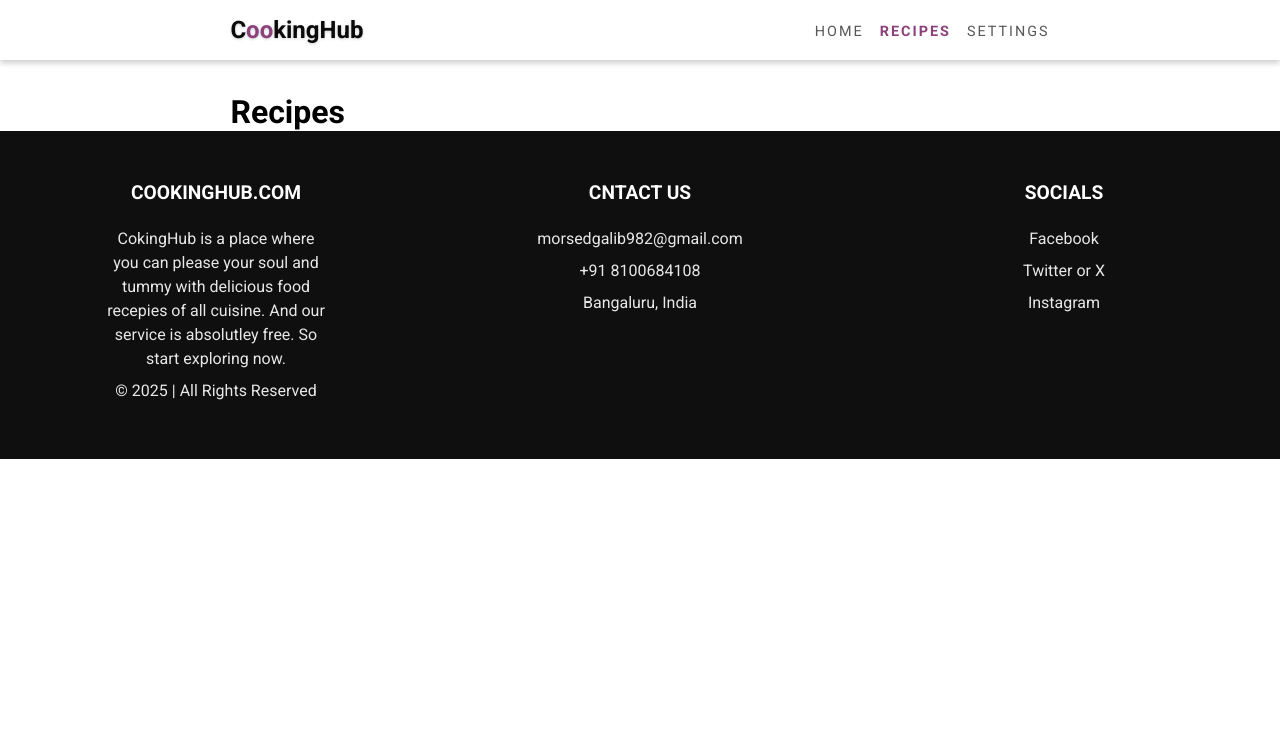
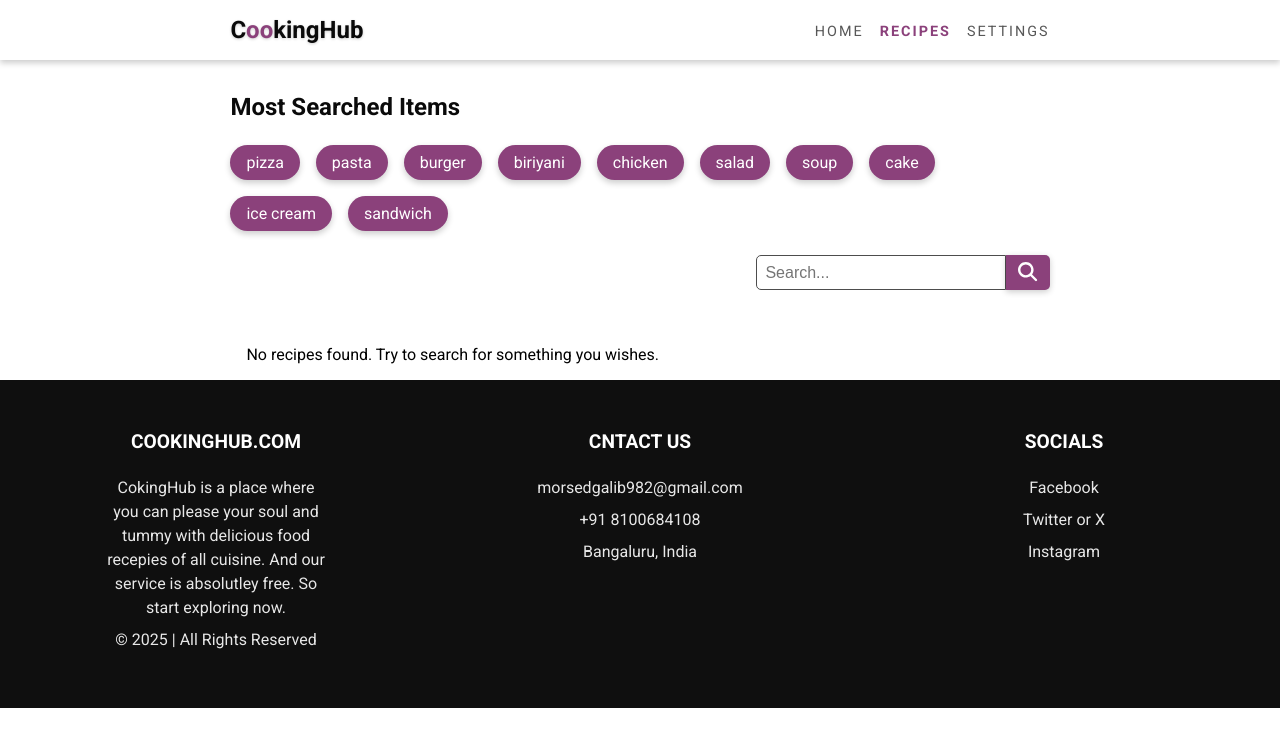
Before and after one commit to GalibMorsed/recipe-app, a React (Create React App) app: page /recipes in a window 1280 px wide. Shown: the top 746 px of the page. Built offline with nearby package versions, Linux system fonts and the light colour scheme.

Commit message:
initial commit

```diff
--- a/package.json
+++ b/package.json
@@ -7,6 +7,7 @@
     "@fortawesome/free-brands-svg-icons": "^6.7.2",
     "@fortawesome/free-solid-svg-icons": "^6.7.2",
     "@fortawesome/react-fontawesome": "^0.2.2",
+    "axios": "^1.7.9",
     "cra-template": "1.2.0",
     "react": "^19.0.0",
     "react-dom": "^19.0.0",
--- a/src/navPages/recipes.js
+++ b/src/navPages/recipes.js
@@ -1,7 +1,24 @@
+import React, { useState } from "react";
+import Section1 from "../recipeComponents/section1";
+import Section2 from "../recipeComponents/section2";
+
 export default function Recipes() {
+  const [recipeList, setRecipeList] = useState([]);
+
   return (
     <div>
-      <h1>Recipes</h1>
+      <Section1 updateRecipes={setRecipeList} />
+      <div className="recipes-container">
+        {recipeList.length > 0 ? (
+          recipeList.map((recipe, index) => (
+            <Section2 key={index} recipes={[recipe]} />
+          ))
+        ) : (
+          <div className="no-recipes">
+            No recipes found. Try to search for something you wishes.
+          </div>
+        )}
+      </div>
     </div>
   );
 }
--- /dev/null
+++ b/src/recipeComponents/section1.js
@@ -0,0 +1,80 @@
+import React, { useState, useRef } from "react";
+import axios from "axios";
+import { FontAwesomeIcon } from "@fortawesome/react-fontawesome";
+import { faSearch } from "@fortawesome/free-solid-svg-icons";
+
+const APP_ID = "9ef9f4d6";
+const APP_KEY = "1518b8ef3c55e22124a0b54a425bc7df";
+
+export default function Section1({ updateRecipes }) {
+  const [searchTerm, setSearchTerm] = useState("");
+  const timeoutRef = useRef(null);
+
+  const fetchRecipe = async (searchString) => {
+    try {
+      const response = await axios.get(
+        `http://api.edamam.com/search?q=${searchString}&app_id=${APP_ID}&app_key=${APP_KEY}`
+      );
+      updateRecipes(response.data.hits); // Pass data to parent or another component
+    } catch (error) {
+      console.error("Error fetching recipes:", error);
+    }
+  };
+
+  const onTextChange = (event) => {
+    setSearchTerm(event.target.value);
+    clearTimeout(timeoutRef.current);
+    timeoutRef.current = setTimeout(() => {
+      if (event.target.value.trim() !== "") fetchRecipe(event.target.value);
+    }, 5000);
+  };
+
+  const handleSearchClick = (searchString) => {
+    setSearchTerm(searchString);
+    fetchRecipe(searchString);
+  };
+
+  const searches = [
+    "pizza",
+    "pasta",
+    "burger",
+    "biriyani",
+    "chicken",
+    "salad",
+    "soup",
+    "cake",
+    "ice cream",
+    "sandwich",
+  ];
+
+  return (
+    <div>
+      <div className="previous-search section">
+        <h2>Most Searched Items</h2>
+        <div className="previous-search-container">
+          {searches.map((search, index) => (
+            <div
+              key={index}
+              style={{ animationDelay: index * 0.1 + "s" }}
+              className="search-item"
+              onClick={() => handleSearchClick(search)}
+            >
+              {search}
+            </div>
+          ))}
+        </div>
+        <div className="search-box">
+          <input
+            type="text"
+            placeholder="Search..."
+            value={searchTerm}
+            onChange={onTextChange}
+          />
+          <button className="btn" onClick={() => fetchRecipe(searchTerm)}>
+            <FontAwesomeIcon icon={faSearch} />
+          </button>
+        </div>
+      </div>
+    </div>
+  );
+}
--- /dev/null
+++ b/src/recipeComponents/section2.js
@@ -0,0 +1,34 @@
+export default function Section2({ recipes }) {
+  return (
+    <div>
+      {recipes.map((recipe, index) => (
+        <div className="recipe-cart" key={index}>
+          <img
+            src={recipe.recipe.image}
+            alt={recipe.recipe.label}
+            style={{
+              height: "250px",
+              objectFit: "cover",
+            }}
+          />
+          <div className="recipe-card-info">
+            <span className="recipe-title">{recipe.recipe.label}</span>
+            <br />
+            <span className="recipe-desc">
+              {recipe.recipe.cuisineType
+                ? recipe.recipe.cuisineType.join(", ")
+                : "No description available"}
+            </span>
+            <br />
+            <span
+              className="view-btn"
+              onClick={() => window.open(recipe.recipe.url, "_blank")}
+            >
+              VIEW RECIPE
+            </span>
+          </div>
+        </div>
+      ))}
+    </div>
+  );
+}
--- a/src/styles/index.scss
+++ b/src/styles/index.scss
@@ -30,7 +30,6 @@ a {
   text-decoration: none;
 }
 @import "_navbar.scss";
-
 .container {
   padding-inline: 13vw;
 }
@@ -280,6 +279,8 @@ a {
   }
 }
 
+@import "recipes.scss";
+
 .custom-img {
   background-color: rgb(163, 132, 132);
   height: 0;
@@ -310,7 +311,6 @@ a {
     box-shadow: 0 1px 3px var(--shadow-color);
   }
 }
-
 @import "_animation.scss";
 @media screen and (max-width: 1280px) {
   .container {
--- /dev/null
+++ b/src/styles/recipes.scss
@@ -0,0 +1,127 @@
+.previous-search {
+  display: block;
+
+  h2 {
+    color: var(--text-color);
+    margin-bottom: 1em;
+    font-size: 1.5rem;
+  }
+
+  .previous-search-container {
+    display: flex;
+    flex-wrap: wrap;
+    gap: 1em;
+
+    .search-item {
+      background-color: var(--primary-color);
+      display: inline-block;
+      padding: 0.5em 1em;
+      margin: 0;
+      color: #fff;
+      border-radius: 30px;
+      box-shadow: 0 3px 6px var(--shadow-color);
+      transform: translateX(100%);
+      opacity: 0;
+      cursor: pointer;
+      animation: froAnimationDuration(1) slideInRight 0.3s forwards;
+    }
+  }
+
+  .search-box {
+    display: flex;
+    align-items: center;
+    justify-content: flex-end;
+    margin-top: 1.5em;
+
+    input,
+    .btn {
+      height: 35px;
+    }
+
+    input {
+      min-width: 250px;
+      padding: 0.5em;
+      border-radius: 5px 0 0 5px;
+      outline: none;
+      border: 1px solid #4d4d4d;
+      font-size: 1rem;
+      transition: border-color 0.3s ease;
+      &:focus {
+        border-color: var(--primary-color);
+        box-shadow: 0 0 5px rgba(var(--primary-color), 0.5);
+      }
+    }
+
+    .btn {
+      padding-block: 0;
+      padding-inline: 0.75em;
+      border-radius: 0 5px 5px 0;
+      background-color: var(--primary-color);
+      color: #fff;
+      cursor: pointer;
+      border: none;
+      font-size: 1rem;
+      transition: background-color 0.3s ease;
+      svg {
+        font-size: 1.2rem;
+      }
+    }
+  }
+}
+
+.recipes-container {
+  display: grid;
+  grid-template-columns: repeat(auto-fit, minmax(250px, 1fr));
+  gap: 1.5em;
+  padding: 1em;
+}
+
+.recipe-cart {
+  border-radius: 5px;
+  overflow: hidden;
+  box-shadow: 0 5px 15px var(--shadow-color);
+  background-color: #fff;
+  transition: transform 0.3s ease, box-shadow 0.3s ease;
+}
+
+img {
+  width: 100%;
+  display: block;
+}
+.recipe-card-info {
+  padding: 15px;
+
+  .recipe-title {
+    font-size: 1.25em;
+    font-weight: bold;
+    margin-bottom: 0.5em;
+    color: var(--text-color);
+    margin-top: 0.25em;
+  }
+
+  .recipe-desc {
+    color: var(--text-light);
+    font-size: 0.9em;
+    letter-spacing: 1px;
+    line-height: 1.5;
+    margin-bottom: 1em;
+  }
+
+  .view-btn {
+    font-size: 1em;
+    font-weight: bold;
+    color: var(--primary-color);
+    margin-top: 0.75em;
+    display: inline-block;
+    cursor: pointer;
+    border: 1px solid var(--primary-color);
+    padding: 0.5em 1em;
+    border-radius: 5px;
+    transition: background-color 0.3s ease, color 0.3s ease;
+
+    &:hover {
+      background-color: var(--primary-color);
+      color: #fff;
+    }
+  }
+}
```
Also changed, not shown: 1 other file (tests, documents, lock files or other folders).
